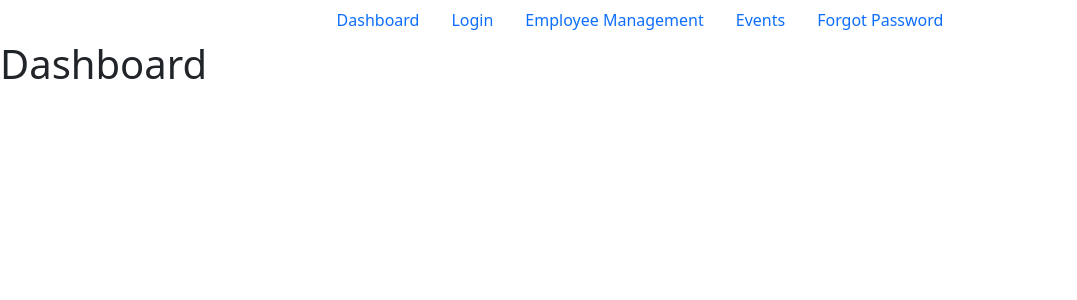
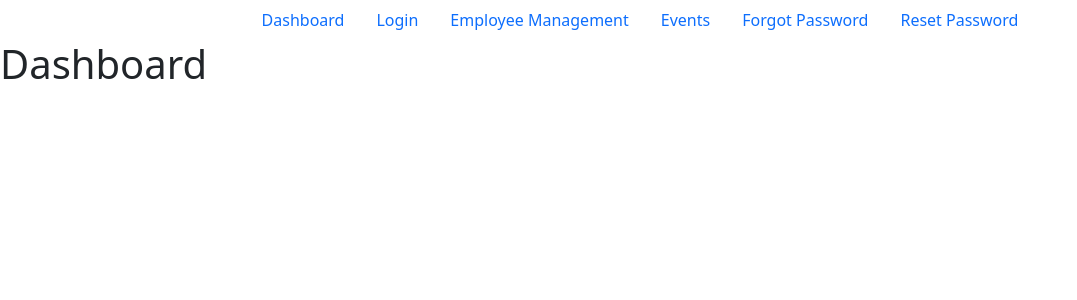
Before and after one commit to parvtech/HR-Admin, a React (Create React App) app: page / in a window 1280 px wide. Shown: the top 300 px of the page, without its empty margins (0-1077 px from the left). Built offline with nearby package versions, Linux system fonts and the light colour scheme.

Commit message:
Take rebase and resolve conflict.

```diff
--- a/src/App.js
+++ b/src/App.js
@@ -18,6 +18,7 @@ function App() {
           <NavLink className="nav-item nav-link" to="/employees ">Employee Management</NavLink>
           <NavLink className="nav-item nav-link" to="/events">Events</NavLink>
           <NavLink className="nav-item nav-link" to="/forgot-password">Forgot Password</NavLink>
+          <NavLink className="nav-item nav-link" to="/reset-password"> Reset Password</NavLink>
         </nav>
         <div className="App">
           <Routes>
```
